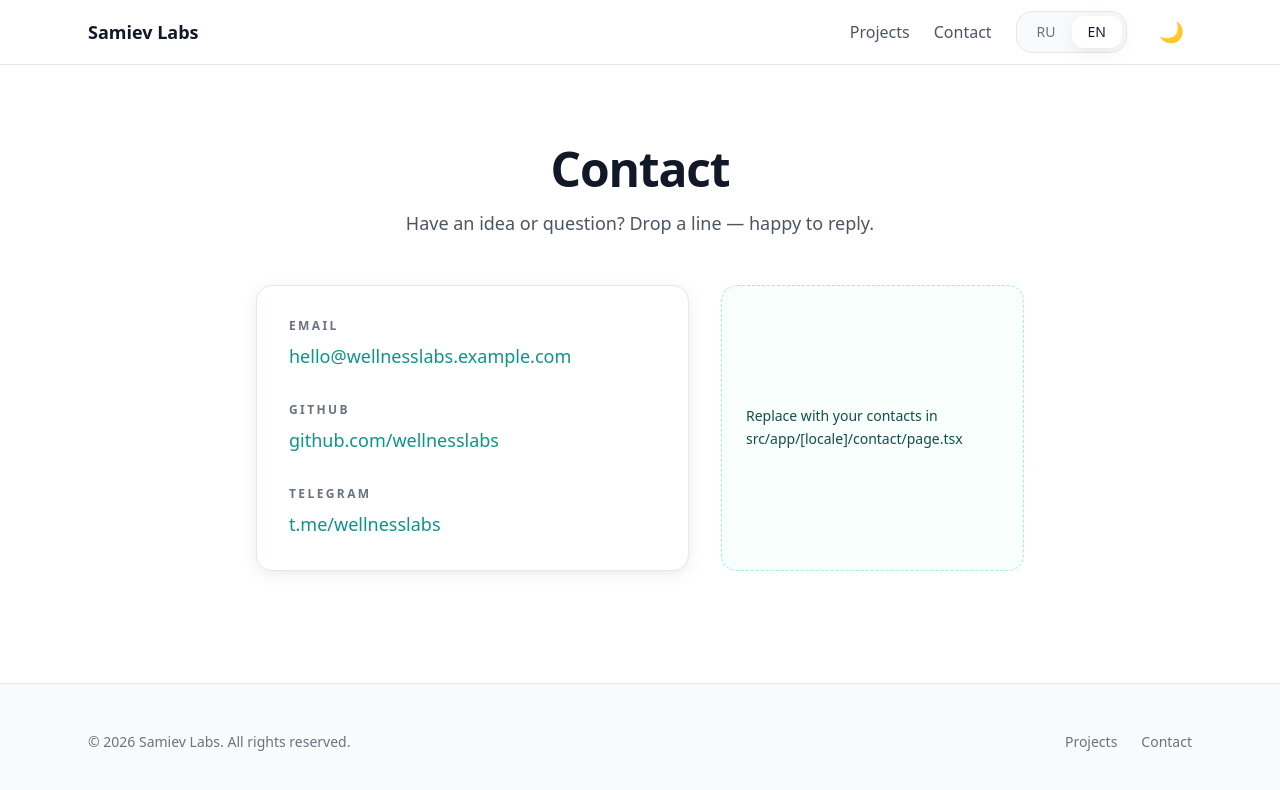
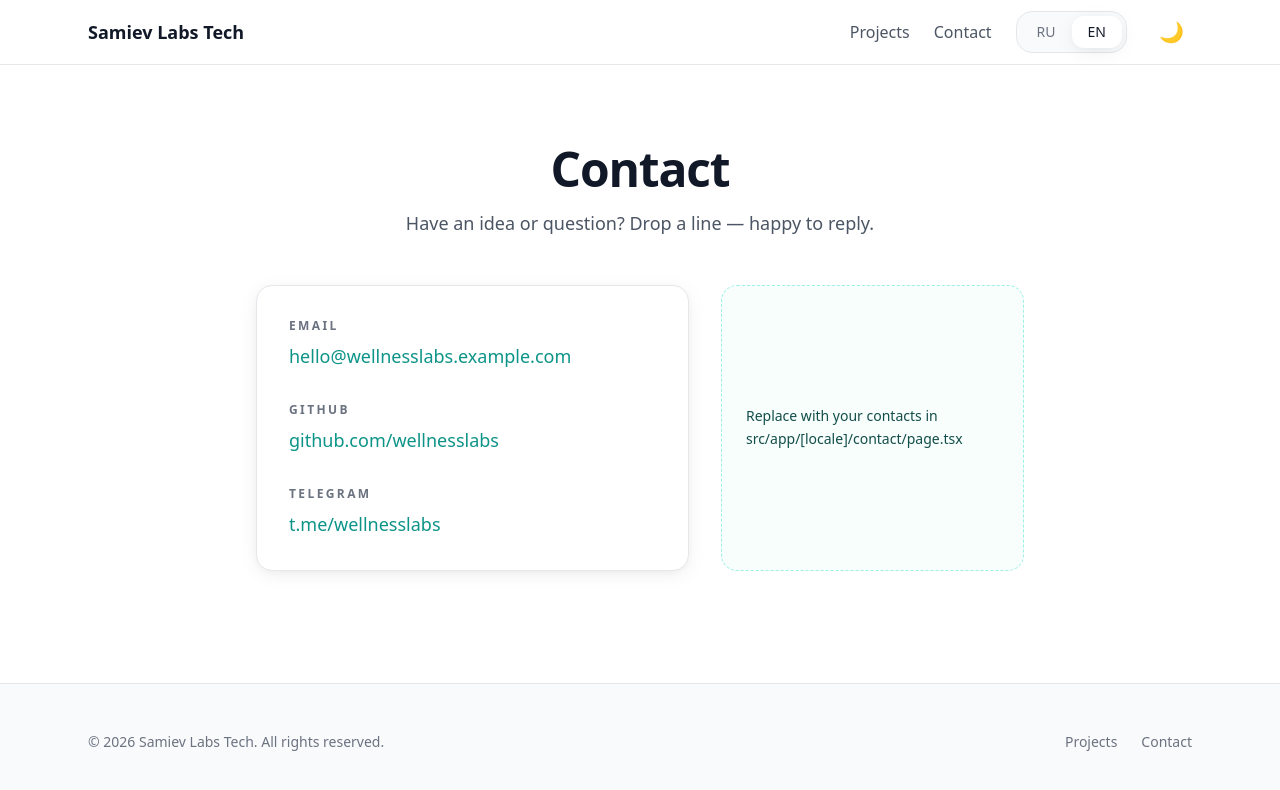
Before and after one commit to Samiev23/samievlabs-site, a Next.js app: page /en/contact in a window 1280 px wide. Shown: the top 790 px of the page. Built offline with nearby package versions, Linux system fonts and the light colour scheme; no server answers.

Commit message:
change site title

```diff
--- a/messages/en.json
+++ b/messages/en.json
@@ -1,11 +1,11 @@
 {
   "nav": {
-    "brand": "Samiev Labs",
+    "brand": "Samiev Labs Tech",
     "projects": "Projects",
     "contact": "Contact"
   },
   "home": {
-    "title": "Samiev Labs",
+    "title": "Samiev Labs Tech",
     "subtitle": "I build apps that help people live better and more productively.",
     "ctaProjects": "Projects",
     "ctaContact": "Contact",
@@ -29,7 +29,7 @@
     "hint": "Replace with your contacts in src/app/[locale]/contact/page.tsx"
   },
   "footer": {
-    "copyright": "© {year} Samiev Labs. All rights reserved.",
+    "copyright": "© {year} Samiev Labs Tech. All rights reserved.",
     "projects": "Projects",
     "contact": "Contact"
   },
--- a/messages/ru.json
+++ b/messages/ru.json
@@ -1,11 +1,11 @@
 {
   "nav": {
-    "brand": "Samiev Labs",
+    "brand": "Samiev Labs Tech",
     "projects": "Проекты",
     "contact": "Контакты"
   },
   "home": {
-    "title": "Samiev Labs",
+    "title": "Samiev Labs Tech",
     "subtitle": "Создаю приложения, которые помогают людям жить лучше и продуктивнее.",
     "ctaProjects": "Проекты",
     "ctaContact": "Контакты",
@@ -29,7 +29,7 @@
     "hint": "Подставьте свои контакты в src/app/[locale]/contact/page.tsx"
   },
   "footer": {
-    "copyright": "© {year} Samiev Labs. Все права защищены.",
+    "copyright": "© {year} Samiev Labs Tech. Все права защищены.",
     "projects": "Проекты",
     "contact": "Контакты"
   },
--- a/src/app/[locale]/layout.tsx
+++ b/src/app/[locale]/layout.tsx
@@ -26,13 +26,13 @@ export async function generateMetadata({ params }: Props): Promise<Metadata> {
   return {
     title: {
       default: isRu
-        ? "Samiev Labs | Студия приложений"
-        : "Samiev Labs | App Studio",
-      template: "%s | Samiev Labs",
+        ? "Samiev Labs Tech | Студия приложений"
+        : "Samiev Labs Tech | App Studio",
+      template: "%s | Samiev Labs Tech",
     },
     description: isRu
-      ? "Samiev Labs — независимая студия приложений, создающая продукты для сна, wellness и ментального благополучия."
-      : "Samiev Labs is an independent app studio building products focused on sleep, wellness and mental clarity.",
+      ? "Samiev Labs Tech — независимая студия приложений, создающая продукты для сна, wellness и ментального благополучия."
+      : "Samiev Labs Tech is an independent app studio building products focused on sleep, wellness and mental clarity.",
     keywords: [
       "portfolio",
       "developer",
@@ -43,7 +43,7 @@ export async function generateMetadata({ params }: Props): Promise<Metadata> {
     ],
     openGraph: {
       url: siteUrl,
-      siteName: "Samiev Labs",
+      siteName: "Samiev Labs Tech",
     },
     icons: { icon: "/favicon.svg" },
   };
```
